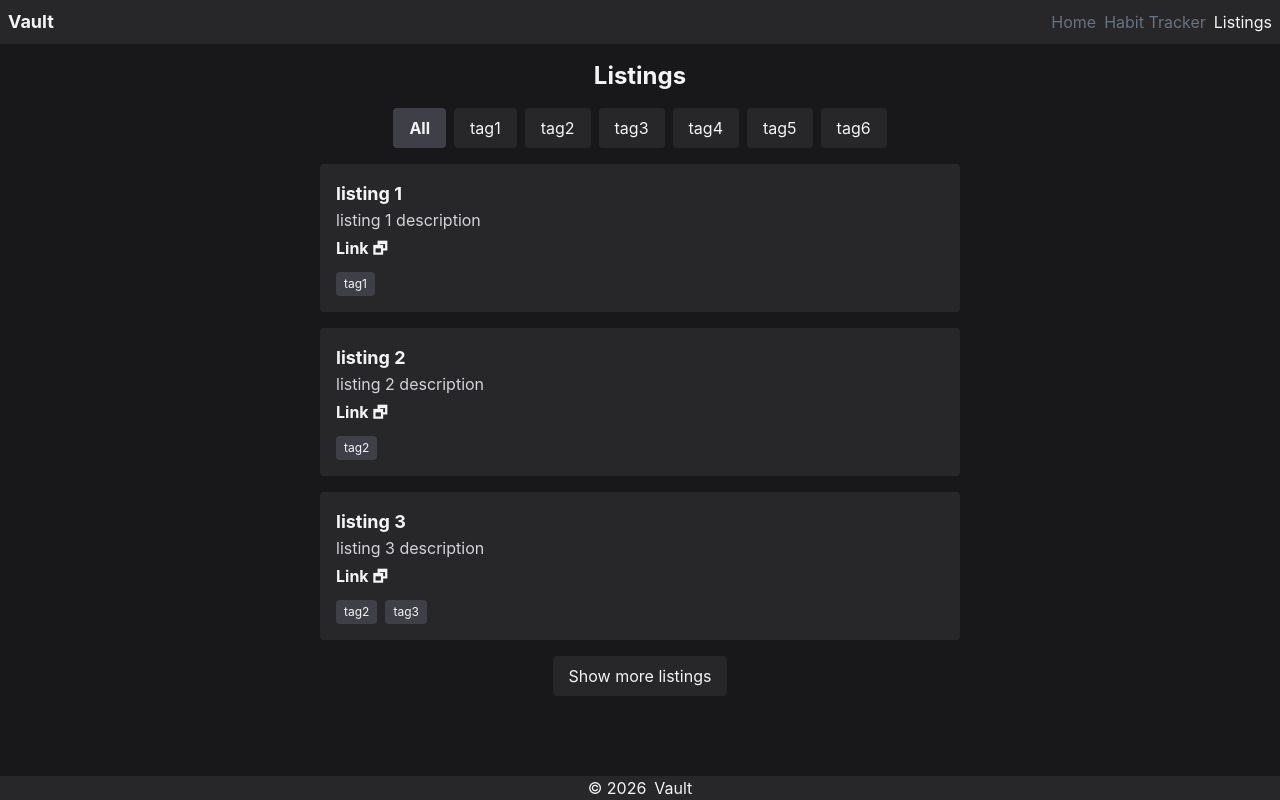
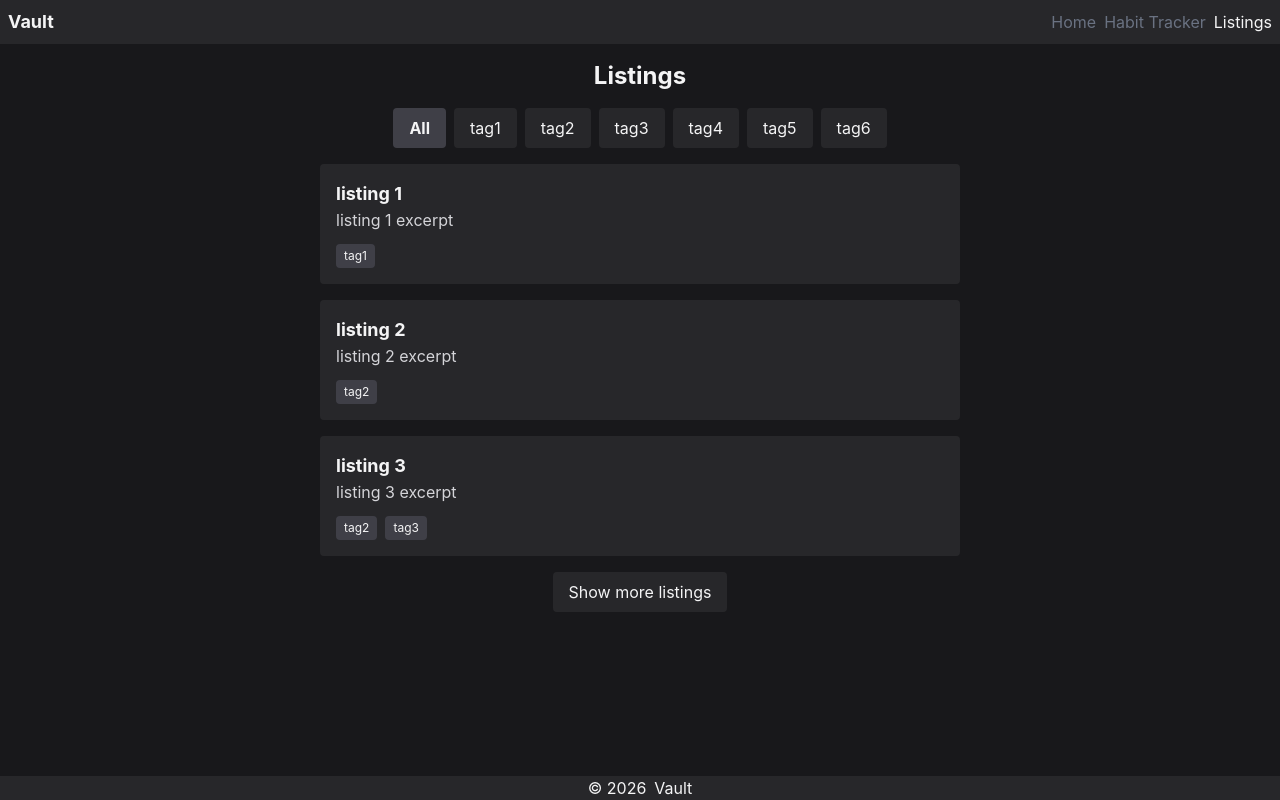
Before and after one commit to Dimterion/vault, a React (Vite) app: page /listings in a window 1280 px wide. Built offline with nearby package versions, Linux system fonts and the light colour scheme.

Commit message:
adjust listings content

```diff
--- a/src/assets/data/listings.ts
+++ b/src/assets/data/listings.ts
@@ -2,6 +2,7 @@ export const listings = [
   {
     id: 1,
     name: "listing 1",
+    excerpt: "listing 1 excerpt",
     description: "listing 1 description",
     link: "https://example.com/",
     tags: ["tag1"],
@@ -9,6 +10,7 @@ export const listings = [
   {
     id: 2,
     name: "listing 2",
+    excerpt: "listing 2 excerpt",
     description: "listing 2 description",
     link: "https://example.com/",
     tags: ["tag2"],
@@ -16,6 +18,7 @@ export const listings = [
   {
     id: 3,
     name: "listing 3",
+    excerpt: "listing 3 excerpt",
     description: "listing 3 description",
     link: "https://example.com/",
     tags: ["tag2", "tag3"],
@@ -23,6 +26,7 @@ export const listings = [
   {
     id: 4,
     name: "listing 4",
+    excerpt: "listing 4 excerpt",
     description: "listing 4 description",
     link: "https://example.com/",
     tags: ["tag2", "tag3", "tag4"],
@@ -30,6 +34,7 @@ export const listings = [
   {
     id: 5,
     name: "listing 5",
+    excerpt: "listing 5 excerpt",
     description: "listing 5 description",
     link: "https://example.com/",
     tags: ["tag4", "tag5"],
@@ -37,6 +42,7 @@ export const listings = [
   {
     id: 6,
     name: "listing 6",
+    excerpt: "listing 6 excerpt",
     description: "listing 6 description",
     link: "https://example.com/",
     tags: ["tag1", "tag2", "tag3", "tag4", "tag5", "tag6"],
--- a/src/components/ListingDetails.tsx
+++ b/src/components/ListingDetails.tsx
@@ -27,14 +27,6 @@ export default function ListingDetails({
       >
         Link &#x1F5D7;
       </a>
-
-      <ul className="mt-3 flex flex-row flex-wrap gap-2">
-        {listing.tags?.map((tag) => (
-          <li key={tag} className="rounded bg-zinc-700 px-2 py-1 text-xs">
-            {tag}
-          </li>
-        ))}
-      </ul>
     </article>
   );
 }
--- a/src/components/ListingItem.tsx
+++ b/src/components/ListingItem.tsx
@@ -1,6 +1,7 @@
 export type Listing = {
   id: number;
   name: string;
+  excerpt: string;
   description: string;
   link: string;
   tags: string[];
@@ -18,16 +19,7 @@ export default function ListingItem({ listing, onClick }: ListingItemProps) {
       className="cursor-pointer rounded bg-zinc-800 p-4"
     >
       <h3 className="text-lg font-bold">{listing.name}</h3>
-      <p className="text-zinc-300">{listing.description}</p>
-      <a
-        href={listing.link}
-        target="_blank"
-        rel="noopener noreferrer"
-        className="mt-1 inline-block font-bold hover:underline"
-      >
-        Link &#x1F5D7;
-      </a>
-
+      <p className="text-zinc-300">{listing.excerpt}</p>
       <ul className="mt-3 flex flex-row flex-wrap gap-2">
         {listing.tags?.map((tag) => (
           <li key={tag} className="rounded bg-zinc-700 px-2 py-1 text-xs">
```
